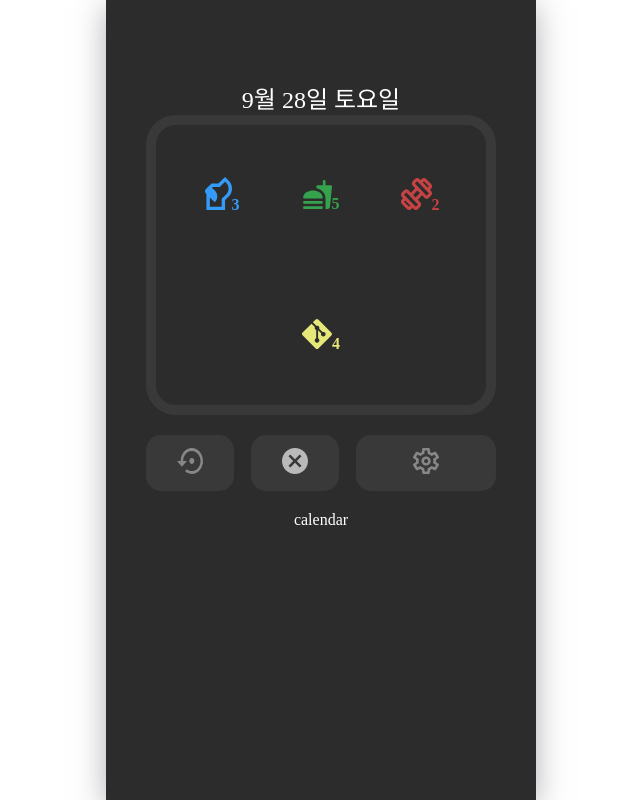
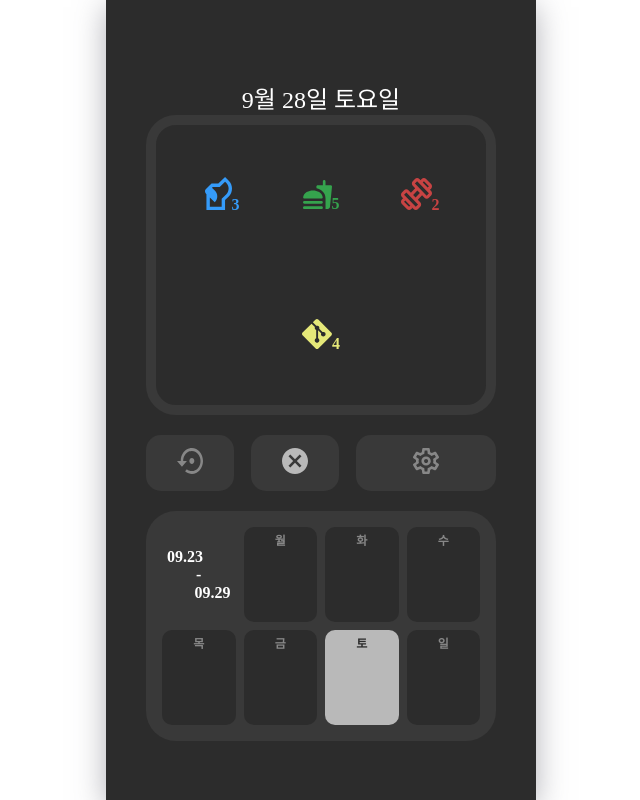
Before and after one commit to Hoseox9oormthonUniv-Hackathon/TEAM1_DailyBox_FE, a React (Create React App) app: page / in a window 1280 px wide. Both pictures are taken after a click on the button 613 px from the left and 463 px from the top of the page. Shown: the whole page, without its empty margins (319-959 px from the left). Built offline with nearby package versions, Linux system fonts and the light colour scheme.

Commit message:
달력 구현

```diff
--- a/src/components/Modal.jsx
+++ b/src/components/Modal.jsx
@@ -2,23 +2,42 @@ import React, { useEffect, useState } from "react";
 import styled from "styled-components";
 import { ReactComponent as UpArrow } from "../asset/UpArrow.svg";
 import { ReactComponent as DownArrow } from "../asset/DownArrow.svg";
-import Icons from '../asset/icons/icons';
+import { ReactComponent as Cancel } from "../asset/SqareCancel.svg";
+import Icons from "../asset/icons/icons";
+import axios from "axios";
+
+const ModalBg = styled.div`
+  width: 100%;
+  height: 100%;
+  position: fixed;
+  top: 0;
+  left: 0;
+  display: flex;
+  align-items: center;
+  justify-content: center;
+  background-color: rgba(55, 55, 55, 0.6);
+  padding: 0 40px;
+`;
 
 const ModalPage = styled.div`
-  background-color: #2C2C2C;
-  width: 300px;
+  background-color: #2c2c2c;
   height: 360px;
   box-sizing: border-box;
   border: 10px solid #878787;
   border-radius: 30px;
-  padding: 40px 20px;
-
+  padding: 50px 20px 30px 20px;
+  width: 100%;
   display: flex;
   flex-direction: column;
   justify-content: space-between;
+  position: relative;
 
-  position:fixed;
-  top:25%;
+  & > svg {
+    position: absolute;
+    top: 1rem;
+    right: 1rem;
+    cursor: pointer;
+  }
 `;
 
 const NameInput = styled.div`
@@ -81,6 +100,7 @@ const DayButton = styled.div`
 `;
 
 const Count = styled.div`
+  width: 100%;
   display: flex;
   align-items: center;
   gap: 1rem;
@@ -147,11 +167,26 @@ const SubmitButton = styled.button`
   font-size: 1rem;
 `;
 
-function Modal({modalEmoji}) {
+function Modal({ openModal, setOpenModal }) {
   const colors = ["#C74343", "#E5E879", "#35A24D", "#359BF9"];
   const days = ["월", "화", "수", "목", "금", "토", "일"];
+  const daysToEnglish = {
+    월: "MONDAY",
+    화: "TUESDAY",
+    수: "WEDNESDAY",
+    목: "THURSDAY",
+    금: "FRIDAY",
+    토: "SATURDAY",
+    일: "SUNDAY",
+  };
+  const colorMap = {
+    "#C74343": "RED",
+    "#E5E879": "YELLOW",
+    "#35A24D": "GREEN",
+    "#359BF9": "BLUE",
+  };
   const [selectedName, setSelectedName] = useState("");
-  const [selectedDay, setSelectedDay] = useState("");
+  const [selectedDay, setSelectedDay] = useState([]);
   const [selectedCount, setSelectedCount] = useState(1);
   const [selectedColor, setselectedColor] = useState("");
   const [submit, setSubmit] = useState("등록하기");
@@ -171,8 +206,10 @@ function Modal({modalEmoji}) {
 
   // 배열에 들어간 요일 string 형식으로 변환.
   const [selectedDays, setSelectedDays] = useState([]);
+
   useEffect(() => {
-    setSelectedDay(selectedDays.join(""));
+    const englishSelectedDays = selectedDays.map((day) => daysToEnglish[day]); // selectedDays를 영어로 변환하여 배열로 유지
+    setSelectedDay(englishSelectedDays); // 영어로 변환된 배열을 selectedDay 상태에 설정
   }, [selectedDays]);
 
   // 횟수 증가, 감소
@@ -190,25 +227,44 @@ function Modal({modalEmoji}) {
   };
 
   // submit 출력
-  const handleSubmit = () => {
+  const handleSubmit = async () => {
+    const backendColor = colorMap[selectedColor];
     // 객체로 데이터 묶음
     const data = {
-      emoji: "Pill", // SVG 이름
+      emojiType: openModal.emoji, // SVG 이름
       name: selectedName,
-      day: selectedDay,
-      count: selectedCount,
-      color: selectedColor,
+      days: selectedDay,
+      goalCount: selectedCount,
+      color: backendColor,
     };
+
+    try {
+      const response = await axios.post(
+        "http://15.164.106.252:8080/api/emoji/add",
+        data
+      );
+      console.log("서버 응답: ", response.data);
+    } catch (error) {
+      console.error("요청 오류: ", error);
+    }
 
     console.log("Submitted Data: ", JSON.stringify(data, null, 2)); // 콘솔에 출력
   };
 
-  const EmojiComponent = Icons[modalEmoji];
+  const EmojiComponent = Icons[openModal.emoji];
+
+  const closeModal = () => {
+    setOpenModal({ isOpen: false });
+  };
 
   return (
-    <ModalPage>
+    <ModalBg onClick={closeModal}>
+      <ModalPage onClick={(e) => e.stopPropagation()}>
+        <Cancel width="27px" height="22px" onClick={closeModal} />
         <NameInput>
-        {EmojiComponent && <EmojiComponent fill={selectedColor?selectedColor:"#D9D9D9"}/>}
+          {EmojiComponent && (
+            <EmojiComponent fill={selectedColor ? selectedColor : "#D9D9D9"} />
+          )}
           <input
             type="text"
             value={selectedName}
@@ -265,6 +321,7 @@ function Modal({modalEmoji}) {
           {submit}
         </SubmitButton>
       </ModalPage>
+    </ModalBg>
   );
 }
 
--- a/src/page/main/Calendar.jsx
+++ b/src/page/main/Calendar.jsx
@@ -1,11 +1,109 @@
-import React from 'react';
+import React, { useEffect, useState } from "react";
+import styled from "styled-components";
+
+const CalendarContainer = styled.div`
+  width: 100%;
+  height: 230px;
+  border-radius: 30px;
+  margin-top: 20px;
+  padding: 1rem;
+  background-color: #393939;
+
+  display: grid;
+  gap: 0.5rem;
+  grid-template-columns: repeat(4, 1fr);
+  grid-template-rows: repeat(2, 1fr);
+`;
+
+const ThisWeek = styled.div`
+  display: flex;
+  flex-direction: column;
+  justify-content: center;
+  font-weight: 900;
+  padding: 0 5px;
+
+  & > :first-child {
+    display: flex;
+    justify-content: flex-start;
+  }
+
+  & > :last-child {
+    display: flex;
+    justify-content: flex-end;
+  }
+`;
+
+const DayContainer = styled.div`
+  padding: 0.25rem;
+  border-radius: 10px;
+  background-color: ${(props) => (props.isToday ? "#B9B9B9" : "#2c2c2c")};
+  color: ${(props) => (props.isToday ? "#2c2c2c" : "#878787")};
+  font-weight: 900;
+  display: flex;
+  flex-direction: column;
+  & > p {
+    font-size: 0.75rem;
+  }
+
+  & > div {
+    flex: 1;
+  }
+`;
+
+const DayEmoji = styled.div``;
 
 const Calendar = () => {
-    return (
-        <div>
-            calendar
-        </div>
-    );
+  const [weekRange, setWeekRange] = useState({ start: "", end: "" });
+  const [todayLabel, setTodayLabel] = useState("");
+  const daysOfWeek = ["월", "화", "수", "목", "금", "토", "일"];
+
+  useEffect(() => {
+    const getThisWeekRange = () => {
+      const today = new Date();
+      const day = today.getDay(); // 0: 일요일, 1: 월요일, ..., 6: 토요일
+      const diff = today.getDate() - (day === 0 ? 6 : day - 1); // 월요일을 시작으로 설정 (일요일이면 한 주 앞당김)
+
+      // 이번 주의 시작일 (월요일)
+      const startOfWeek = new Date(today.setDate(diff));
+      // 이번 주의 종료일 (일요일)
+      const endOfWeek = new Date(today.setDate(startOfWeek.getDate() + 6));
+
+      // 날짜를 MM.DD 형식으로 변환
+      const formatDate = (date) => {
+        const month = (date.getMonth() + 1).toString().padStart(2, "0"); // 월
+        const day = date.getDate().toString().padStart(2, "0"); // 일
+        return `${month}.${day}`;
+      };
+
+      // 이번 주의 시작일과 종료일 설정
+      setWeekRange({
+        start: formatDate(startOfWeek),
+        end: formatDate(endOfWeek),
+      });
+
+      // 현재 요일 인덱스 계산
+      const todayIndex = day === 0 ? 6 : day - 1; // 일요일이면 배열의 마지막 인덱스(6)로 설정
+      setTodayLabel(daysOfWeek[todayIndex]); // 현재 요일 설정
+    };
+
+    getThisWeekRange();
+  }, []);
+
+  return (
+    <CalendarContainer>
+      <ThisWeek>
+        <p>{weekRange.start}</p>
+        <p>-</p>
+        <p>{weekRange.end}</p>
+      </ThisWeek>
+      {daysOfWeek.map((day, index) => (
+        <DayContainer key={index} isToday={day === todayLabel}>
+          <p>{day}</p>
+          <DayEmoji></DayEmoji>
+        </DayContainer>
+      ))}
+    </CalendarContainer>
+  );
 };
 
 export default Calendar;
--- a/src/page/main/Main.jsx
+++ b/src/page/main/Main.jsx
@@ -7,7 +7,7 @@ import styled from "styled-components";
 import TodoList from "./TodoList";
 import TodoSetting from "./TodoSetting";
 import Calendar from "./Calendar";
-import Modal from "../../components/Modal"
+import Modal from "../../components/Modal";
 
 const MainPage = styled.div`
   min-height: 100vh;
@@ -44,7 +44,7 @@ const Main = () => {
   const [currentDate, setCurrentDate] = useState(new Date());
   const [history, setHistory] = useState([]);
   const [showComponent, setShowComponent] = useState("");
-  const [openModal,setOpenModal] = useState({"isOpen":false,"emoji":""});
+  const [openModal, setOpenModal] = useState({ isOpen: false, emoji: "" });
 
   const [todoList, setTodoList] = useState([
     { id: "1", emoji: "dog", count: 3, color: "#359BF9" },
@@ -106,11 +106,12 @@ const Main = () => {
       {showComponent === "Calendar" ? (
         <Calendar />
       ) : showComponent === "Setting" ? (
-        <TodoSetting setOpenModal={setOpenModal}/>
+        <TodoSetting setOpenModal={setOpenModal} />
       ) : null}
 
-
-      {openModal.isOpen&&<Modal modalEmoji={openModal.emoji}/>}
+      {openModal.isOpen && (
+        <Modal openModal={openModal} setOpenModal={setOpenModal} />
+      )}
     </MainPage>
   );
 };
```
Also changed, not shown: src/asset/SqareCancel.svg (added). Lines whose indentation alone changed are shown as unchanged.
